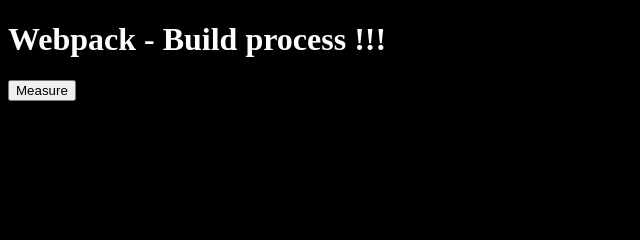
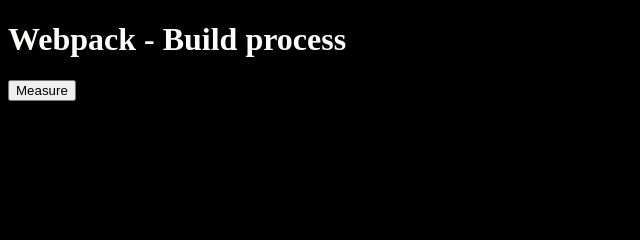
Before and after one commit to Marek-Jeziorski/03---webpack-build-process, a website built with webpack: page src/docs/index.html in a window 1280 px wide. Shown: the top 240 px of the page, 0-640 px from the left. Built offline with nearby package versions, Linux system fonts and the light colour scheme.

Commit message:
basic build process END
src
    /assets
    /doc
dist

```diff
--- a/src/docs/index.html
+++ b/src/docs/index.html
@@ -7,7 +7,7 @@
     <title>Webpack - Develop - Building</title>
   </head>
   <body>
-    <h1>Webpack - Build process !!!</h1>
+    <h1>Webpack - Build process</h1>
     <button class="open-measure">Measure</button>
     <div id="measureME"></div>
   </body>
```
Also changed, not shown: src/docs/favicon.ico (added).
